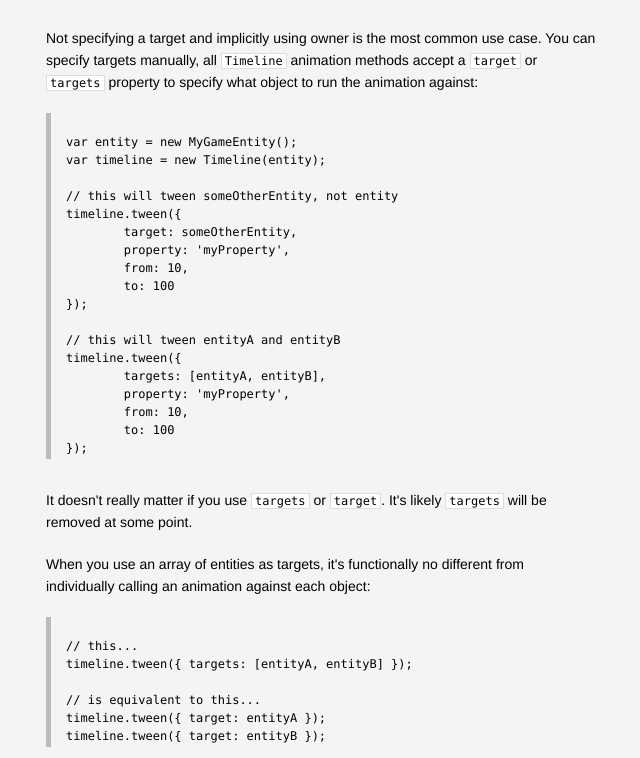
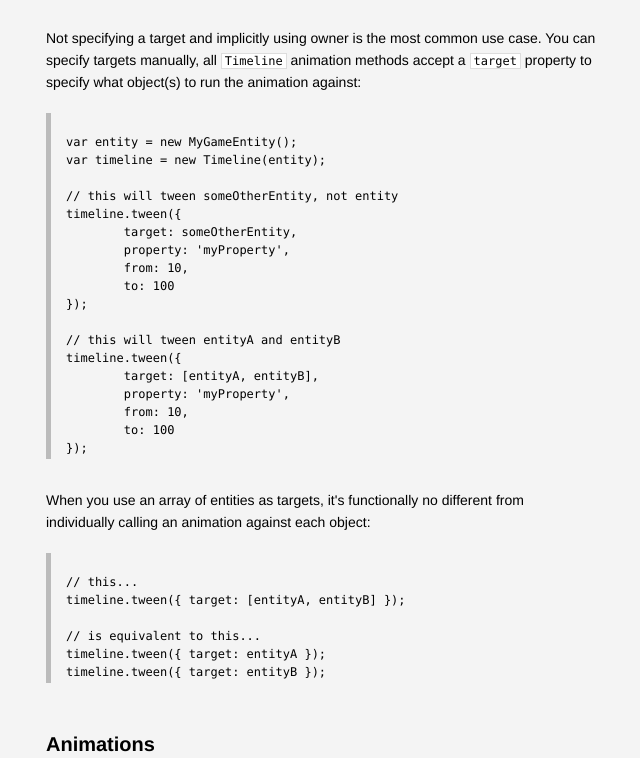
Before and after one commit to city41/plunder, a plain HTML site: page docs/index.html in a window 1280 px wide. Shown: the part 1025-1783 px from the top of the page, without its empty margins (222-862 px from the left). Drawn offline with Linux system fonts and the light colour scheme.

Commit message:
Removed targets option from docs

```diff
--- a/docs/index.html
+++ b/docs/index.html
@@ -296,7 +296,7 @@ timeline.tween({
 </code></pre>
 				<p>
 					Not specifying a target and implicitly using owner is the most common use case. You can specify targets manually, all <tt>Timeline</tt>
-					animation methods accept a <tt>target</tt> or <tt>targets</tt> property to specify what object to run the animation against:
+					animation methods accept a <tt>target</tt> property to specify what object(s) to run the animation against:
 				</p>
 <pre><code>
 var entity = new MyGameEntity();
@@ -312,22 +312,18 @@ timeline.tween({
 
 // this will tween entityA and entityB
 timeline.tween({
-	targets: [entityA, entityB],
+	target: [entityA, entityB],
 	property: 'myProperty',
 	from: 10,
 	to: 100
 });
 </code></pre>
 				<p>
-					It doesn't really matter if you use <tt>targets</tt> or <tt>target</tt>. It's likely <tt>targets</tt> will be
-					removed at some point.
-				</p>
-				<p>
 					When you use an array of entities as targets, it's functionally no different from individually calling an animation against each object:
 				</p>
 <pre><code>
 // this...
-timeline.tween({ targets: [entityA, entityB] });
+timeline.tween({ target: [entityA, entityB] });
 
 // is equivalent to this...
 timeline.tween({ target: entityA });
```
